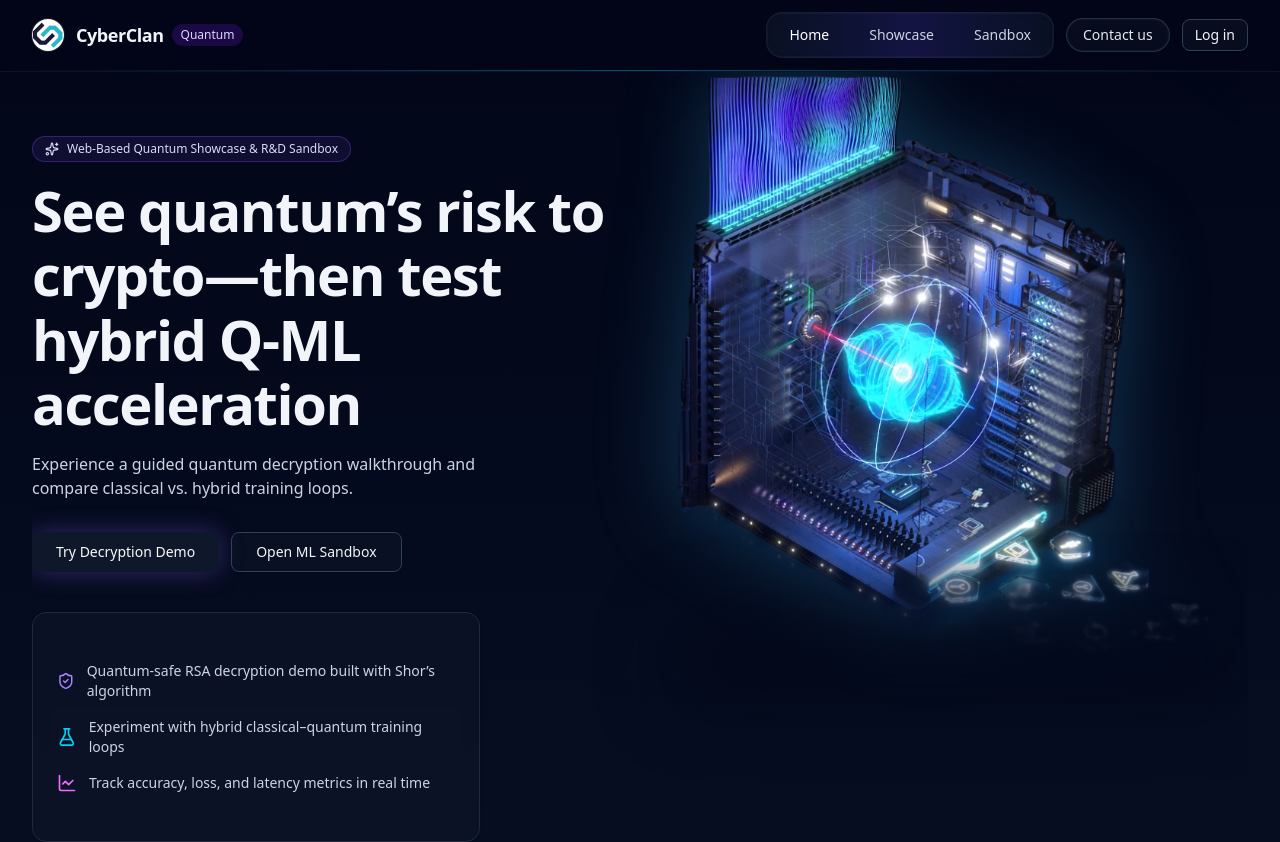
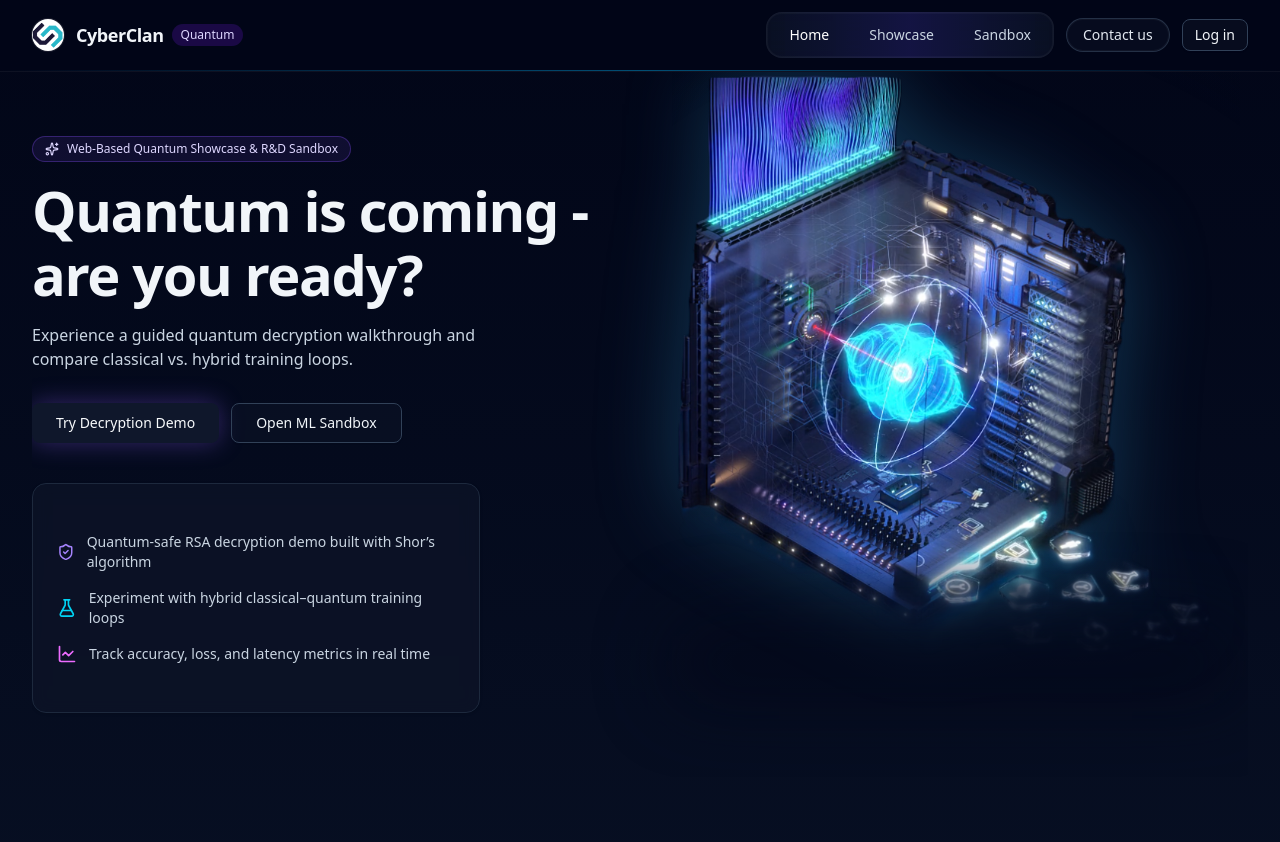
Before and after one commit to RGuzzy96/syp-main-frontend, a Next.js app: page / in a window 1280 px wide. Shown: the top 842 px of the page. Built offline with nearby package versions, Linux system fonts and the light colour scheme.

Commit message:
changed hero text

```diff
--- a/components/main-site-landing.tsx
+++ b/components/main-site-landing.tsx
@@ -141,7 +141,7 @@ function Hero() {
           </div>
 
           <h1 className="font-bold tracking-tight leading-[1.15] text-[clamp(2rem,6vw,3.5rem)]">
-            See quantum’s risk to crypto—then test hybrid Q-ML acceleration
+            Quantum is coming - are you ready?
           </h1>
 
           <p className="mt-4 text-slate-300 max-w-lg">
```
